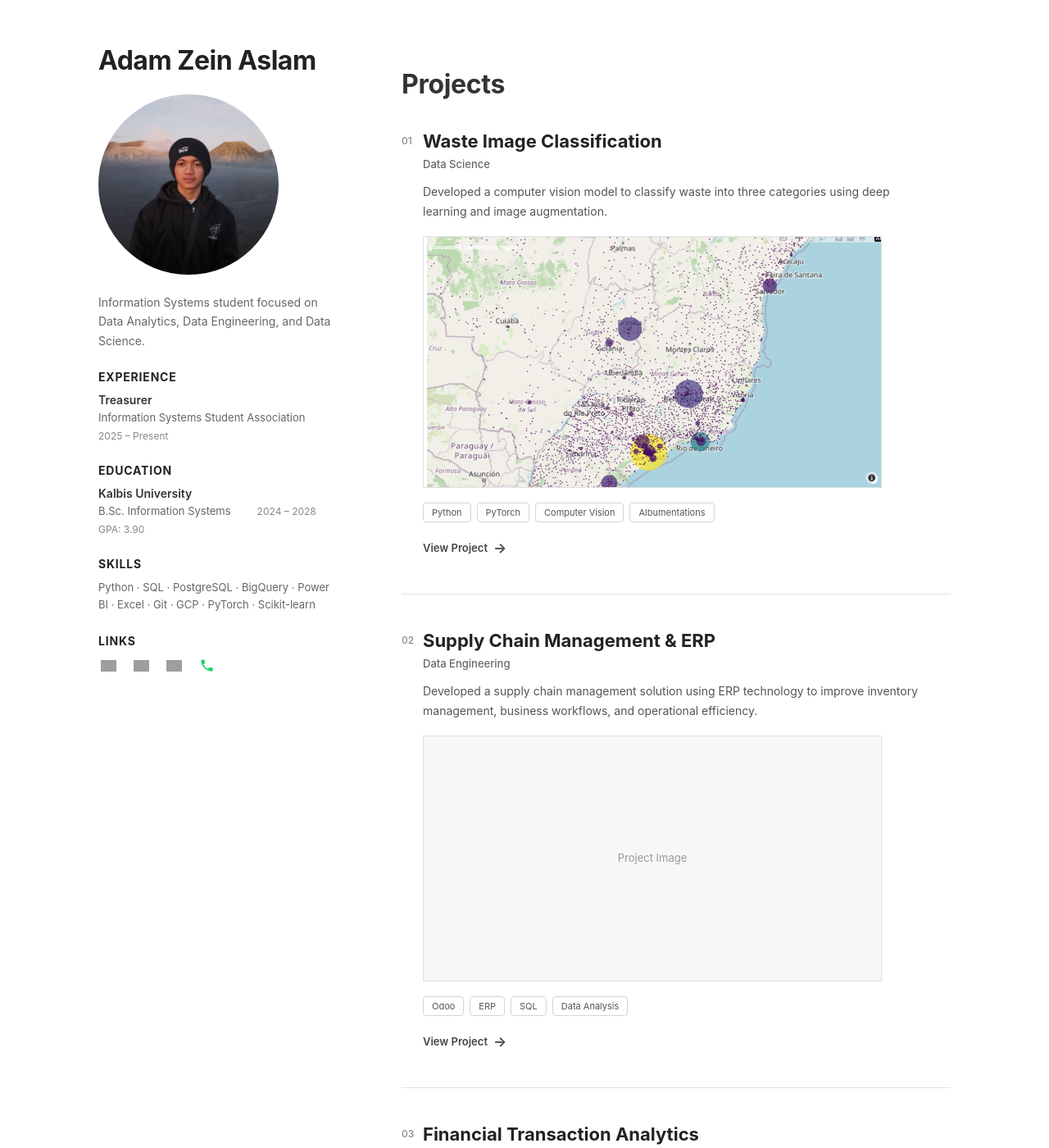
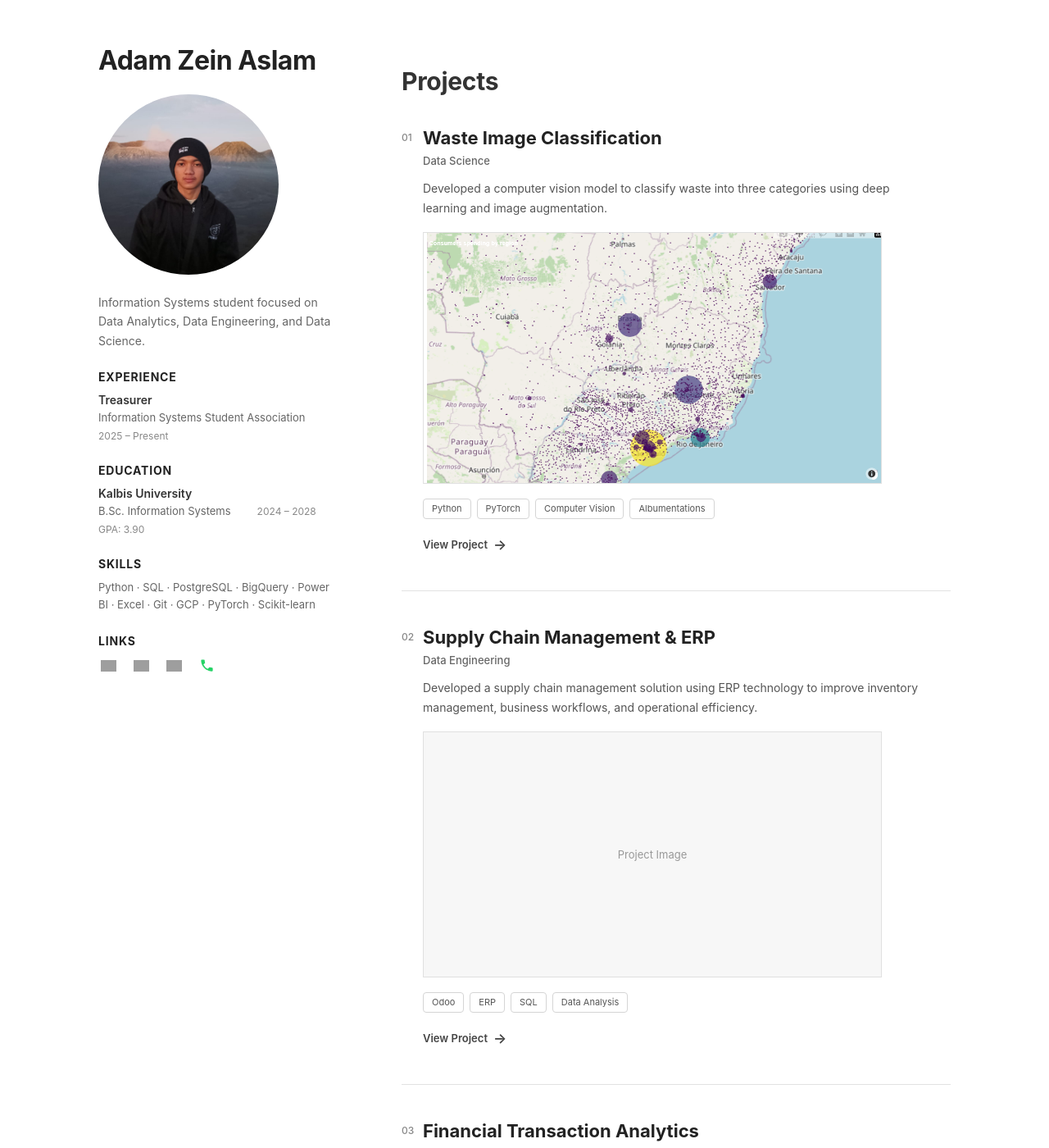
Before and after one commit to AdamZeinAslam/AdamZeinAslam.github.io, a Jekyll site: the page built from index.md, in a window 1280 px wide and 1400 px high. Shown: the whole window at 82% size. Built offline with Jekyll 4.4.1, drawn with Linux system fonts in a browser that asks for light colours; grey boxes are pictures that could not be loaded.

Commit message:
Refine margin and font size in projects section
Adjusted margin and font size for project section styles.

```diff
--- a/assets/css/style.css
+++ b/assets/css/style.css
@@ -371,7 +371,7 @@ body {
    ========================================================= */
 
 .projects-section .projects-header {
-  margin: 5px 0 35px 0;
+  margin: 4px 0 35px 0;
   padding: 0;
 }
 
@@ -379,7 +379,7 @@ body {
   margin: 5;
   padding: 0;
 
-  font-size: 32px;
+  font-size: 30px;
   font-weight: 700;
   line-height: 1.3;
 
```
